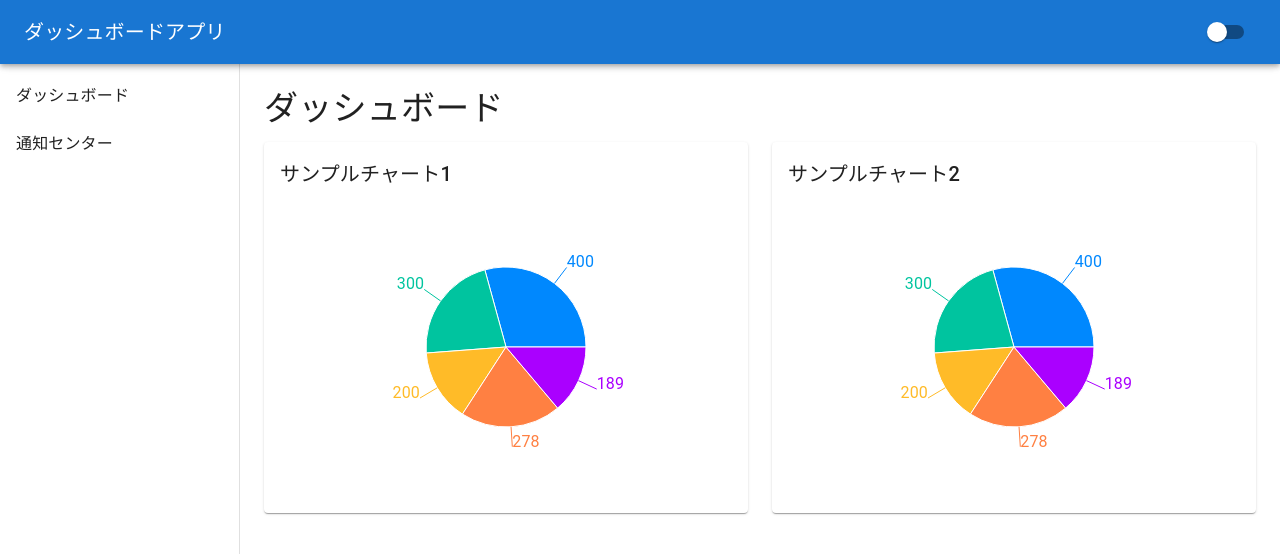
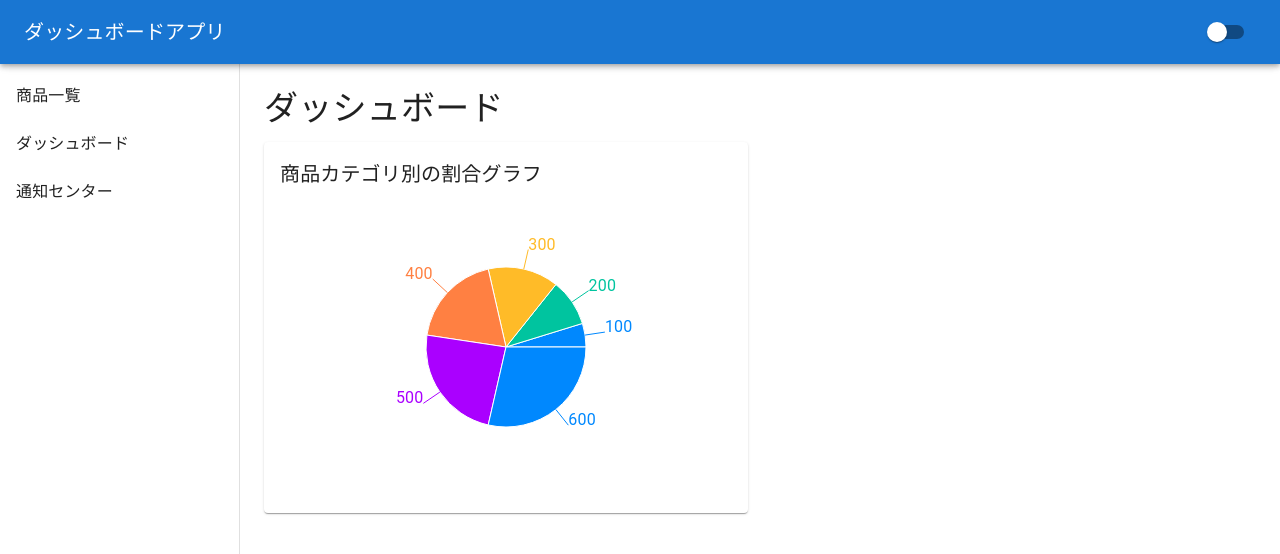
Before and after one commit to FOXHOUND-Ogasawara/dashboard-app, a React (Vite) app: page / in a window 1280 px wide. Shown: the top 554 px of the page. Built offline with nearby package versions, Linux system fonts and the light colour scheme.

Commit message:
商品一覧追加・商品カテゴリ円グラフ

```diff
--- a/src/App.tsx
+++ b/src/App.tsx
@@ -1,10 +1,17 @@
-import { Box, CssBaseline, ThemeProvider, Toolbar, createTheme } from '@mui/material';
-import React, { useMemo, useState } from 'react';
-import { Route, BrowserRouter as Router, Routes } from 'react-router-dom';
-import Header from './components/Header';
-import SideMenu from './components/SideMenu';
-import Dashboard from './pages/Dashboard';
-import Notifications from './pages/Notifications';
+import {
+  Box,
+  CssBaseline,
+  ThemeProvider,
+  Toolbar,
+  createTheme,
+} from "@mui/material";
+import React, { useMemo, useState } from "react";
+import { Route, BrowserRouter as Router, Routes } from "react-router-dom";
+import Header from "./components/Header";
+import SideMenu from "./components/SideMenu";
+import Dashboard from "./pages/Dashboard";
+import Notifications from "./pages/Notifications";
+import Product from "./pages/products";
 
 const drawerWidth = 240;
 
@@ -15,10 +22,10 @@ const App: React.FC = () => {
     () =>
       createTheme({
         palette: {
-          mode: darkMode ? 'dark' : 'light',
+          mode: darkMode ? "dark" : "light",
         },
       }),
-    [darkMode],
+    [darkMode]
   );
 
   const handleThemeChange = () => {
@@ -30,11 +37,12 @@ const App: React.FC = () => {
       <CssBaseline />
       <Router>
         <Header onThemeChange={handleThemeChange} darkMode={darkMode} />
-        <Box sx={{ display: 'flex' }}>
+        <Box sx={{ display: "flex" }}>
           <SideMenu drawerWidth={drawerWidth} />
           <Box component="main" sx={{ flexGrow: 1, p: 3 }}>
             <Toolbar />
             <Routes>
+              <Route path="/products" element={<Product />} />
               <Route path="/" element={<Dashboard />} />
               <Route path="/notifications" element={<Notifications />} />
             </Routes>
--- /dev/null
+++ b/src/components/CategoryChart.tsx
@@ -0,0 +1,30 @@
+import React from "react";
+import { Cell, Pie, PieChart, ResponsiveContainer, Tooltip } from "recharts";
+import { categoryData } from "../data/productData";
+
+const COLORS = ["#0088FE", "#00C49F", "#FFBB28", "#FF8042", "#AA00FF"];
+
+const CategoryChart: React.FC = () => {
+  return (
+    <ResponsiveContainer width="100%" height={300}>
+      <PieChart>
+        <Pie
+          data={categoryData}
+          dataKey="value"
+          nameKey="category"
+          cx="50%"
+          cy="50%"
+          outerRadius={80}
+          label
+        >
+          {categoryData.map((entry, index) => (
+            <Cell key={`cell-${index}`} fill={COLORS[index % COLORS.length]} />
+          ))}
+        </Pie>
+        <Tooltip />
+      </PieChart>
+    </ResponsiveContainer>
+  );
+};
+
+export default CategoryChart;
--- a/src/components/SideMenu.tsx
+++ b/src/components/SideMenu.tsx
@@ -1,6 +1,12 @@
-import { Drawer, List, ListItemButton, ListItemText, Toolbar } from '@mui/material';
-import React from 'react';
-import { Link } from 'react-router-dom';
+import {
+  Drawer,
+  List,
+  ListItemButton,
+  ListItemText,
+  Toolbar,
+} from "@mui/material";
+import React from "react";
+import { Link } from "react-router-dom";
 
 interface SideMenuProps {
   drawerWidth: number;
@@ -17,6 +23,9 @@ const SideMenu: React.FC<SideMenuProps> = ({ drawerWidth }) => {
     >
       <Toolbar />
       <List>
+        <ListItemButton component={Link} to="/products">
+          <ListItemText primary="商品一覧" />
+        </ListItemButton>
         <ListItemButton component={Link} to="/">
           <ListItemText primary="ダッシュボード" />
         </ListItemButton>
--- /dev/null
+++ b/src/data/productData.ts
@@ -0,0 +1,30 @@
+// data/productData.ts
+export interface Product {
+  id: number;
+  name: string;
+  category: string;
+  price: number;
+}
+export const products: Product[] = [
+  { id: 1, name: "プロダクトA", category: "カテゴリーA", price: 1000 },
+  { id: 2, name: "プロダクトB", category: "カテゴリーB", price: 2000 },
+  { id: 3, name: "プロダクトC", category: "カテゴリーC", price: 3000 },
+  { id: 4, name: "プロダクトD", category: "カテゴリーD", price: 4000 },
+  { id: 5, name: "プロダクトE", category: "カテゴリーE", price: 5000 },
+  { id: 6, name: "プロダクトF", category: "カテゴリーF", price: 6000 },
+];
+
+// data/productData.ts
+export interface Category {
+  id: number;
+  category: string;
+  value: number;
+}
+export const categoryData: Category[] = [
+  { id: 1, category: "カテゴリーA", value: 100 },
+  { id: 2, category: "カテゴリーB", value: 200 },
+  { id: 3, category: "カテゴリーC", value: 300 },
+  { id: 4, category: "カテゴリーD", value: 400 },
+  { id: 5, category: "カテゴリーE", value: 500 },
+  { id: 6, category: "カテゴリーF", value: 600 },
+];
--- a/src/pages/Dashboard.tsx
+++ b/src/pages/Dashboard.tsx
@@ -1,6 +1,6 @@
 import { Grid, Paper, Typography } from '@mui/material';
 import React from 'react';
-import PlaceholderChart from '../components/PlaceholderChart';
+import CategoryChart from '../components/CategoryChart';
 
 const Dashboard: React.FC = () => {
   return (
@@ -9,22 +9,13 @@ const Dashboard: React.FC = () => {
         ダッシュボード
       </Typography>
       <Grid container spacing={3}>
-        {/* サンプルチャート1 */}
-        <Grid item xs={12} md={6}>
+        {/* 商品カテゴリ別の割合グラフ */}
+      <Grid item xs={12} md={6}>
           <Paper sx={{ p: 2 }}>
             <Typography variant="h6" gutterBottom>
-              サンプルチャート1
+              商品カテゴリ別の割合グラフ
             </Typography>
-            <PlaceholderChart />
-          </Paper>
-        </Grid>
-        {/* サンプルチャート2 */}
-        <Grid item xs={12} md={6}>
-          <Paper sx={{ p: 2 }}>
-            <Typography variant="h6" gutterBottom>
-              サンプルチャート2
-            </Typography>
-            <PlaceholderChart />
+            <CategoryChart />
           </Paper>
         </Grid>
       </Grid>
--- /dev/null
+++ b/src/pages/Products.tsx
@@ -0,0 +1,31 @@
+import { products } from "../data/productData";
+
+const Products = () => {
+  return (
+    <div>
+      <h1>商品一覧</h1>
+      <table cellPadding="10">
+        <thead>
+          <tr>
+            <th>商品ID</th>
+            <th>商品名</th>
+            <th>カテゴリー</th>
+            <th>価格</th>
+          </tr>
+        </thead>
+        <tbody>
+          {products.map((product) => (
+            <tr key={product.id}>
+              <td>{product.id}</td>
+              <td>{product.name}</td>
+              <td>{product.category}</td>
+              <td>{product.price} 円</td>
+            </tr>
+          ))}
+        </tbody>
+      </table>
+    </div>
+  );
+};
+
+export default Products;
```
